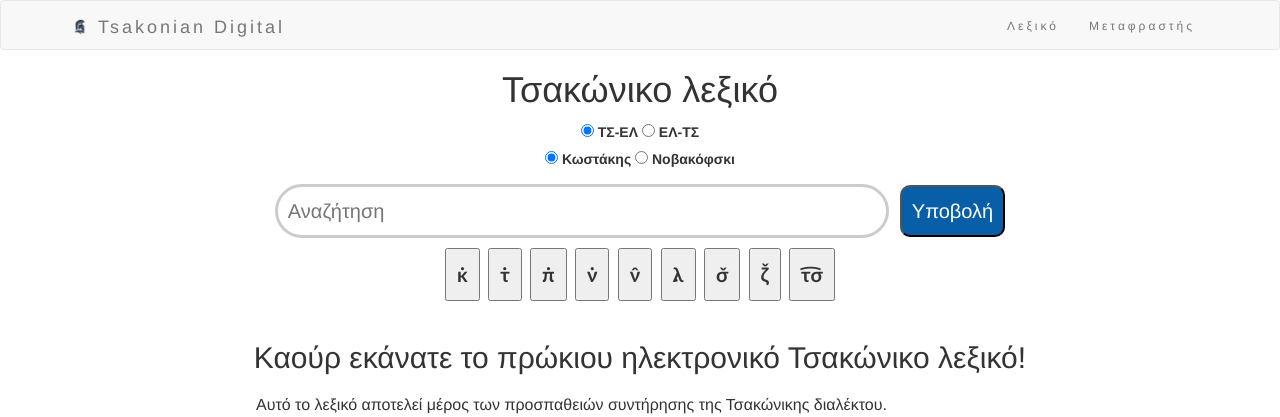
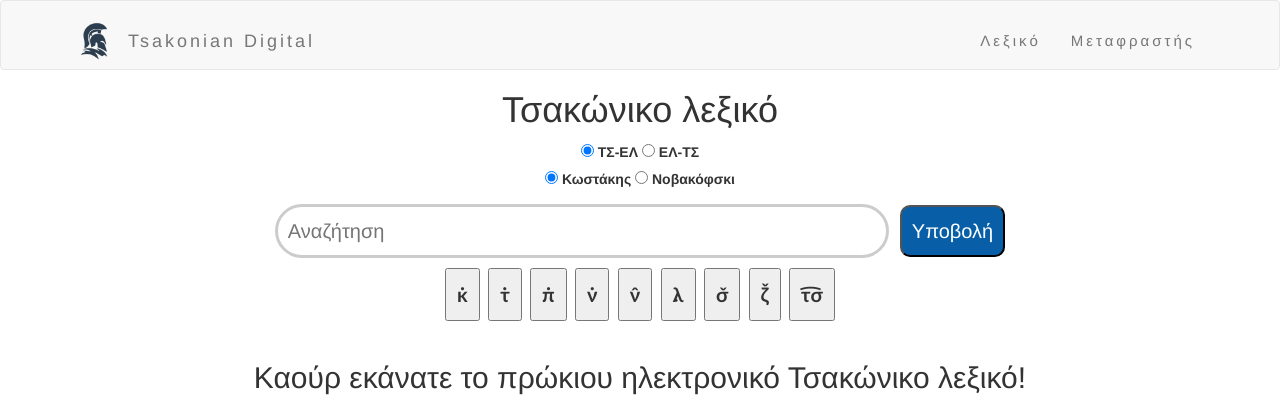
Before and after one commit to jgchaparro/tsakonian_digital, a Django app: page /dictionary/ in a window 1280 px wide. Shown: the top 417 px of the page. Run offline with Django 4.2, Linux system fonts and the light colour scheme; some libraries are stand-ins or nearby versions.

Commit message:
Working navbar equal in all pages!

```diff
--- a/templates/core/components/navbar.html
+++ b/templates/core/components/navbar.html
@@ -1,16 +1,16 @@
 {% load static %}
 
-<nav class="navbar navbar-default" style="height: 50px; vertical-align: middle; padding: 0px;">
+<nav class="navbar navbar-default" style="height: 70px; vertical-align: middle; padding: 0px;">
   <div class="container">
   <div class="navbar-header">
       <button type="button" class="navbar-toggle" data-toggle="collapse" data-target="#myNavbar">
       </button>
       <a class="navbar-brand" href="{% url 'dictionary:dictionary_index'%}">
-        <img src="{% static 'base/imgs/TD_logo_small_no_bg.png' %}" alt="Tsakonian Digital logo" style="height: 20px; display: inline-block; vertical-align: middle">
+        <img src="{% static 'base/imgs/TD_logo_small_no_bg.png' %}" alt="Tsakonian Digital logo" style="height: 50px; display: inline-block;">
         <span style="display: inline-block; vertical-align: middle;">Tsakonian Digital</span>
       </a>
   </div>
-  <div class="collapse navbar-collapse" id="myNavbar">
+  <div class="collapse navbar-collapse" id="myNavbar" style="padding: 15px; font-size: 15px;">
       <ul class="nav navbar-nav navbar-right">
        {% comment %} <li><a href="{% url 'home'%}">Home</a></li> {% endcomment %}
       <li><a href="{% url 'dictionary:dictionary_index'%}">Λεξικό</a></li>
```
